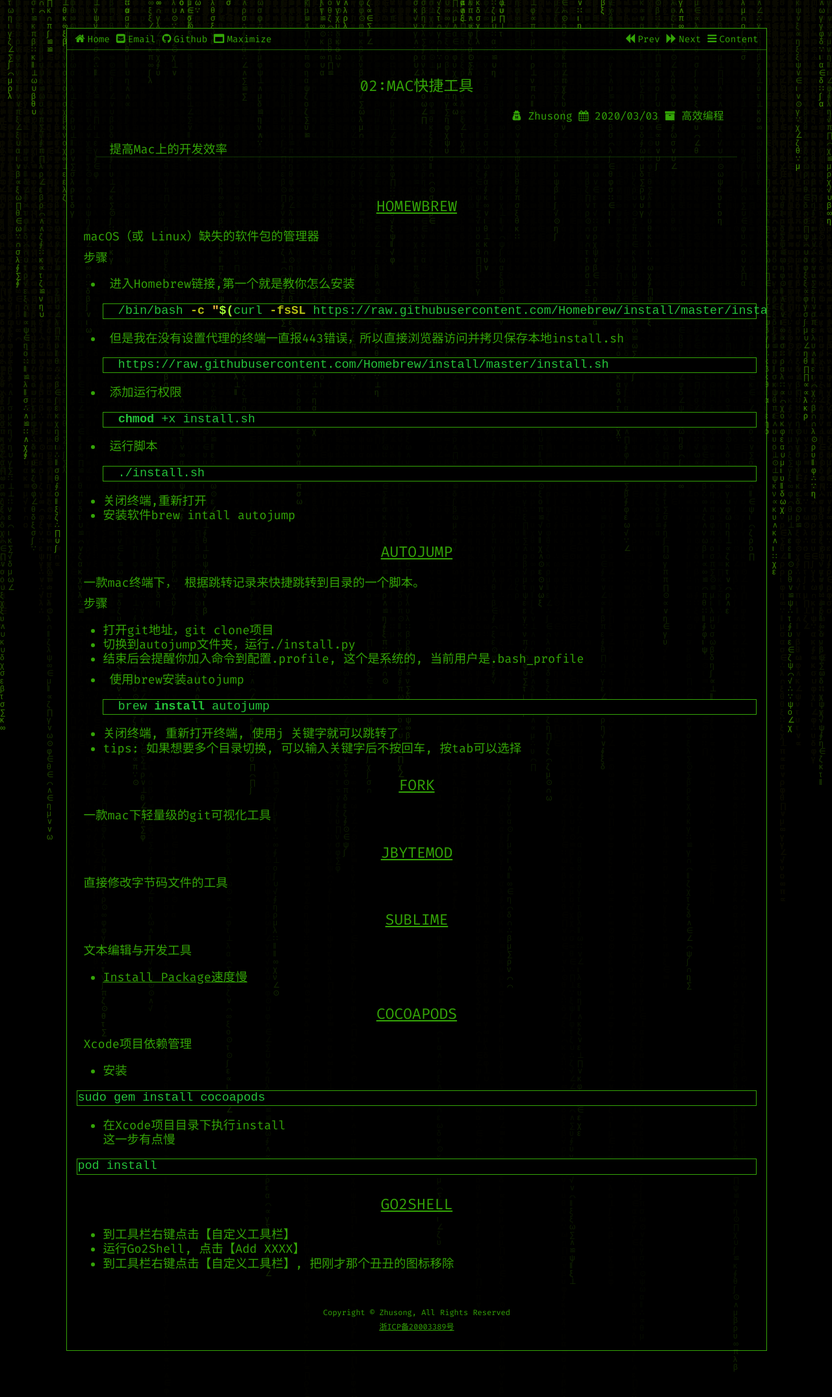
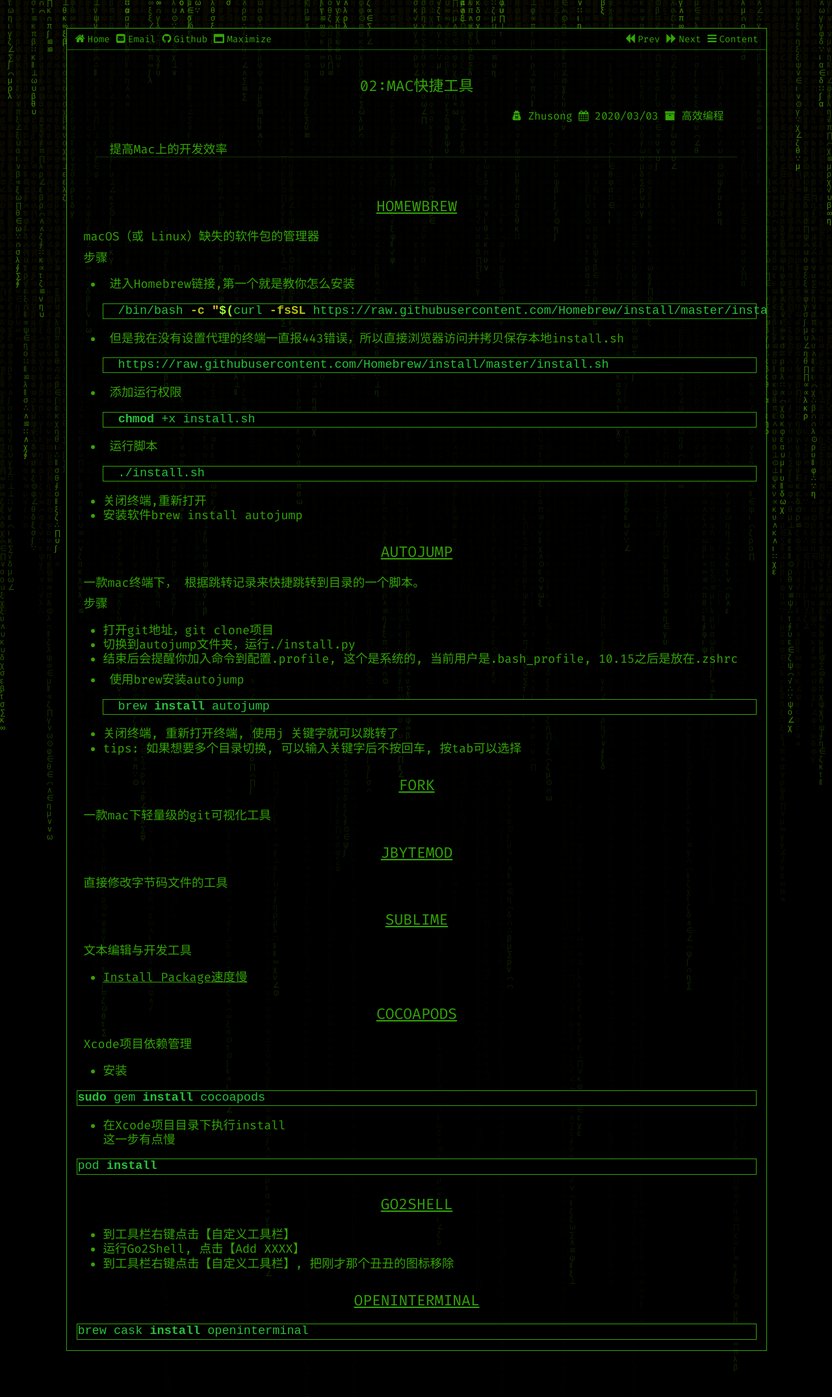
Before and after one commit to zhusonger/www.lasong.com.cn, a Jekyll site: the page built from _posts/Mac/2020-03-03-tools.md, in a window 1280 px wide. Shown: the top 2150 px of the page at 65% size. Built offline with Jekyll 4.4.1, drawn with Linux system fonts in a browser that asks for light colours.

Commit message:
更新工具

````diff
--- a/_posts/Mac/2020-03-03-tools.md
+++ b/_posts/Mac/2020-03-03-tools.md
@@ -39,7 +39,7 @@
 	./install.sh
 	```
 * 关闭终端,重新打开
-* 安装软件brew intall autojump
+* 安装软件brew install autojump
 
 # [autojump](https://github.com/wting/autojump)
 
@@ -49,7 +49,7 @@
 
 * 打开git地址，git clone项目
 * 切换到autojump文件夹，运行./install.py
-* 结束后会提醒你加入命令到配置.profile, 这个是系统的, 当前用户是.bash_profile
+* 结束后会提醒你加入命令到配置.profile, 这个是系统的, 当前用户是.bash_profile, 10.15之后是放在.zshrc
 * 使用brew安装autojump
 
 	```shell
@@ -79,13 +79,13 @@
 
 * 安装
 
-```
+```shell
 sudo gem install cocoapods
 ```
 * 在Xcode项目目录下执行install
   这一步有点慢
 
-```
+```shell
 pod install
 ```
 
@@ -94,3 +94,9 @@
 * 到工具栏右键点击【自定义工具栏】
 * 运行Go2Shell, 点击【Add XXXX】
 * 到工具栏右键点击【自定义工具栏】, 把刚才那个丑丑的图标移除
+
+# [OpenInTerminal](https://github.com/Ji4n1ng/OpenInTerminal)
+
+```shell
+brew cask install openinterminal
+```
````
